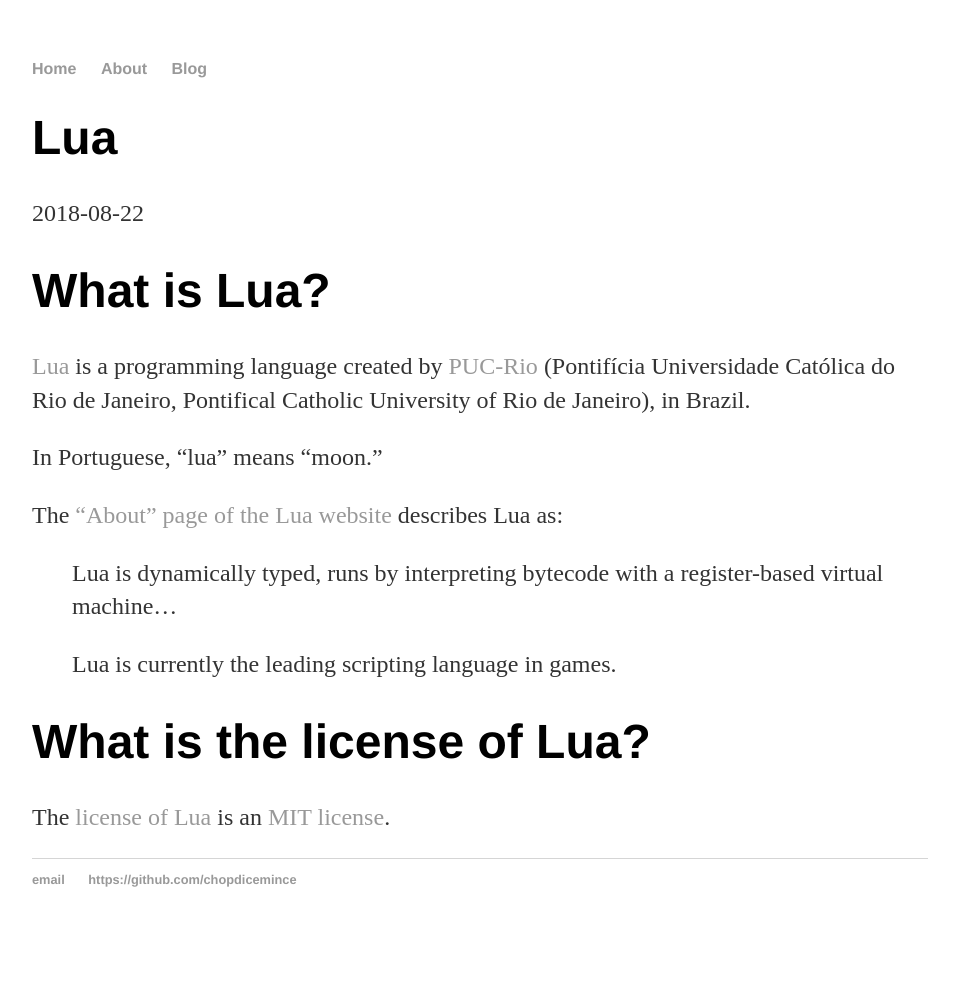
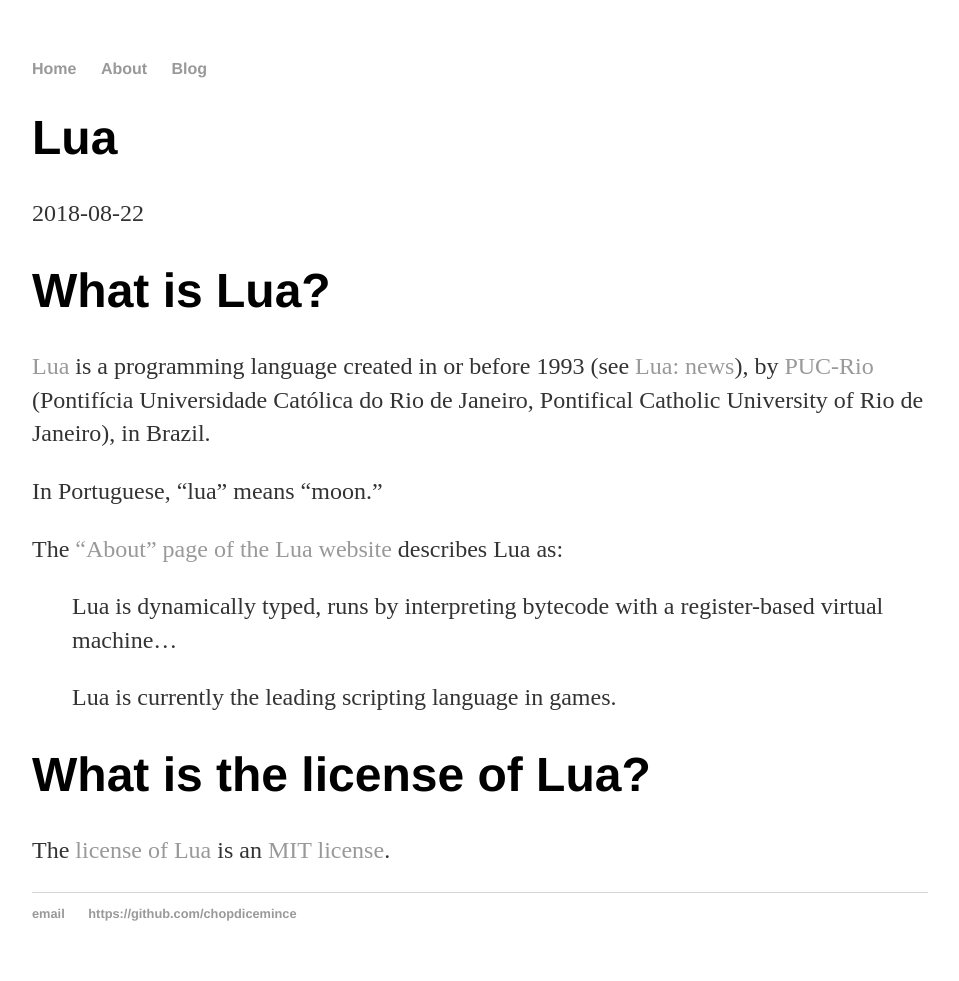
Before and after one commit to chopdicemince/chopdicemince.github.io, a Jekyll site: the page built from _posts/2018-08-22-lua.md, in a window 1280 px wide. Shown: the whole page, without its empty margins (160-1119 px from the left). Built offline with Jekyll 4.4.1, drawn with Linux system fonts in a browser that asks for light colours; before the commit the page ends 947 px from its top, so only the background shows below that.

Commit message:
Add year of creation

```diff
--- a/_posts/2018-08-22-lua.md
+++ b/_posts/2018-08-22-lua.md
@@ -6,7 +6,7 @@
 
 # What is Lua?
 
-[Lua](https://www.lua.org/) is a programming language created by [PUC-Rio](https://www.puc-rio.br/index.html) (Pontifícia Universidade Católica do Rio de Janeiro, Pontifical Catholic University of Rio de Janeiro), in Brazil.
+[Lua](https://www.lua.org/) is a programming language created in or before 1993 (see [Lua: news](https://www.lua.org/news.html#1997)), by [PUC-Rio](https://www.puc-rio.br/index.html) (Pontifícia Universidade Católica do Rio de Janeiro, Pontifical Catholic University of Rio de Janeiro), in Brazil.
 
 In Portuguese, "lua" means "moon."
 
```
